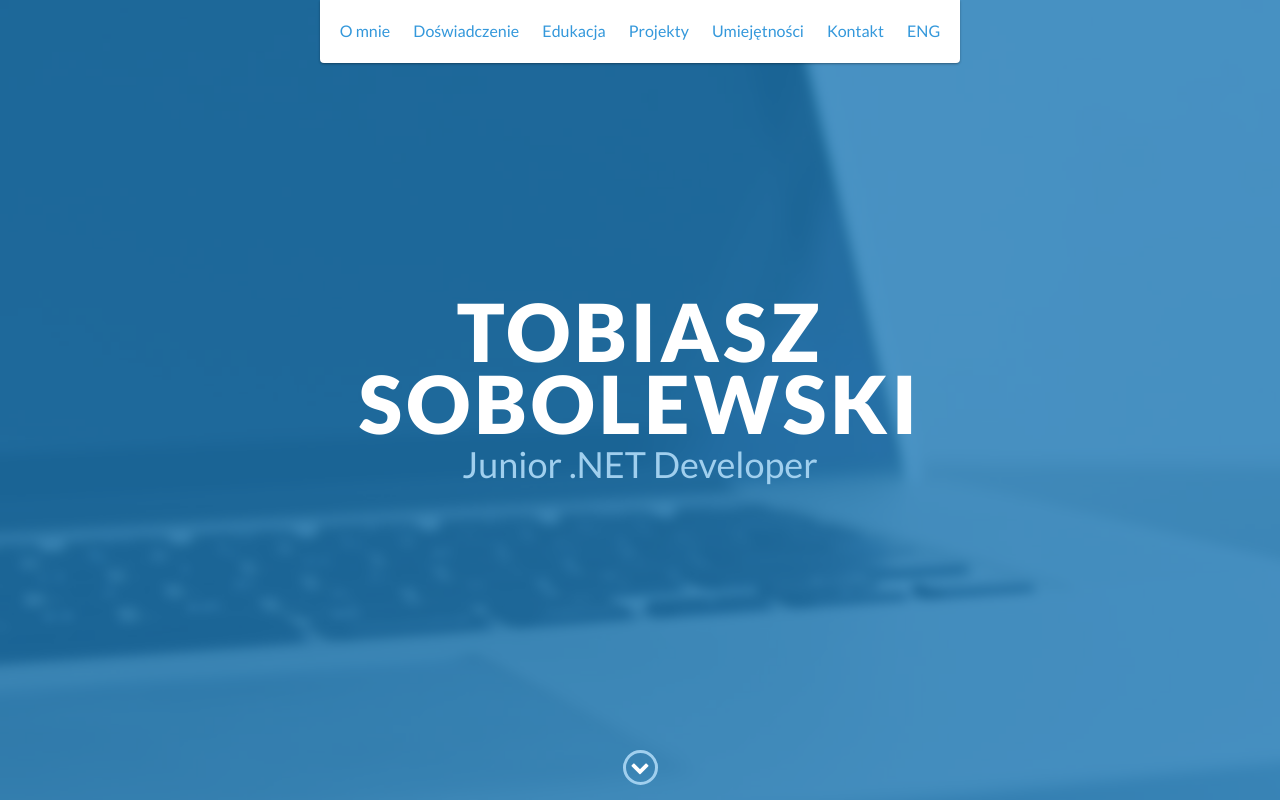
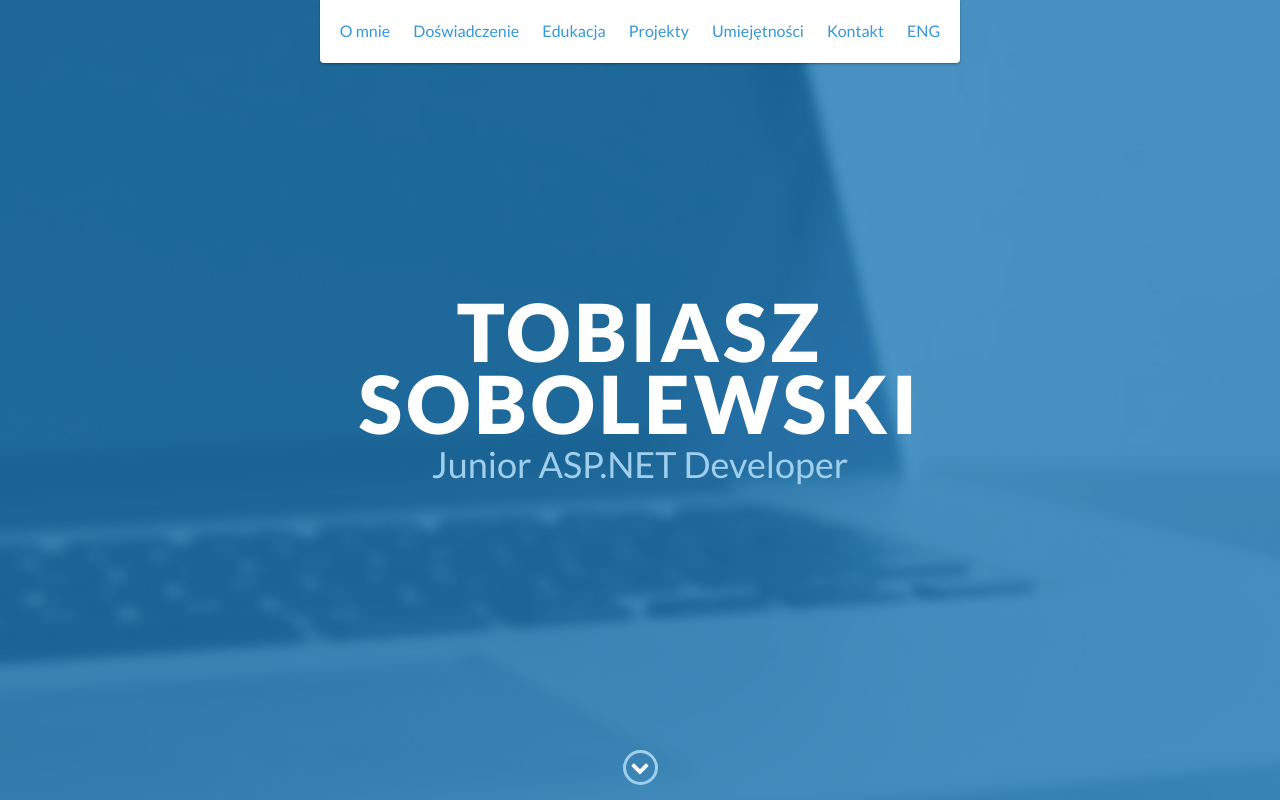
Before and after one commit to soleshhaker/soleshhaker.github.io, a website: page index.html in a window 1280 px wide. Shown: the top 800 px of the page. Drawn offline with nearby package versions, Linux system fonts and the light colour scheme.

Commit message:
Update index.html

```diff
--- a/index.html
+++ b/index.html
@@ -52,7 +52,7 @@
     <div id="lead">
         <div id="lead-content">
             <h1>Tobiasz Sobolewski</h1>
-            <h2>Junior .NET Developer</h2>
+            <h2>Junior ASP.NET Developer</h2>
         </div>
         <!-- End #lead-content -->
 
```
